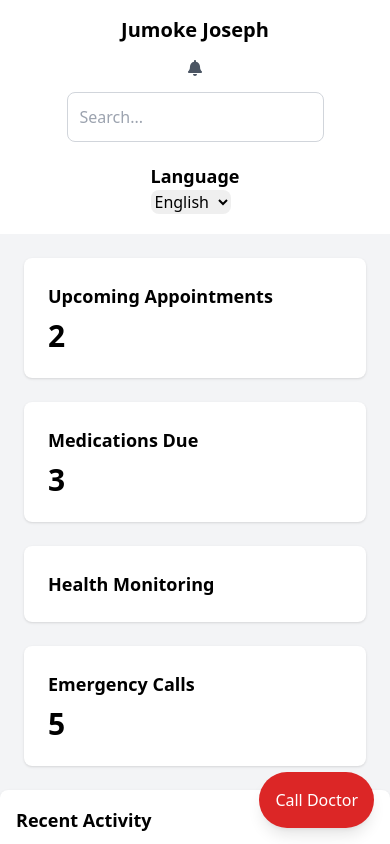
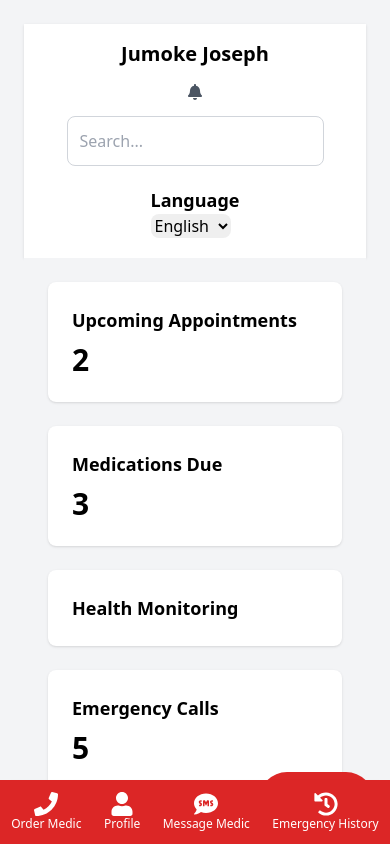
Before and after one commit to Izunna-24/emerghelp-frontend, a React (Create React App) app: page /dashboard in a window 390 px wide. Shown: the top 844 px of the page. Built offline with nearby package versions, Linux system fonts and the light colour scheme.

Commit message:
added navbar

```diff
--- a/src/component/pages/become a medic/MedicDashboard.jsx
+++ b/src/component/pages/become a medic/MedicDashboard.jsx
@@ -14,7 +14,7 @@ function MedicDashboard() {
                             </a>
                         </li>
                         <div className="w-24 h-24 bg-gray-300 rounded-full mb-4 mx-auto"></div>
-                        <h1 className="text-xl font-bold text-center">Izu</h1>
+                        <h1 className="text-xl font-bold text-center">Funke Alaps</h1>
                         <p className="text-black text-center">Doctor</p>
                         <li className="p-4 hover:bg-gray-700">
                             <a href="/profile" className="flex items-center text-lg">
--- a/src/component/pages/usersignup/Dashboard.jsx
+++ b/src/component/pages/usersignup/Dashboard.jsx
@@ -3,8 +3,29 @@ import { FaHome, FaUser, FaBell, FaMoneyBill, FaPhone, FaSms, FaHistory, FaHands
 
 function Dashboard() {
     return (
-        <div className="flex min-h-screen bg-gray-100">
-            <aside className="w-64 bg-red-600 text-white hidden lg:block">
+        <div className="flex flex-col lg:flex-row min-h-screen bg-gray-100">
+            {/* Mobile Menu */}
+            <nav className="lg:hidden bg-red-600 text-white w-full fixed bottom-0 left-0 z-10 flex justify-around py-3 shadow-lg">
+                <a href="/orderMedic" className="flex flex-col items-center">
+                    <FaPhone className="text-2xl" />
+                    <span className="text-xs">Order Medic</span>
+                </a>
+                <a href="/profile" className="flex flex-col items-center">
+                    <FaUser className="text-2xl" />
+                    <span className="text-xs">Profile</span>
+                </a>
+                <a href="/messageMedic" className="flex flex-col items-center">
+                    <FaSms className="text-2xl" />
+                    <span className="text-xs">Message Medic</span>
+                </a>
+                <a href="/emergencyHistory" className="flex flex-col items-center">
+                    <FaHistory className="text-2xl" />
+                    <span className="text-xs">Emergency History</span>
+                </a>
+            </nav>
+
+            {/* Desktop Sidebar */}
+            <aside className="hidden lg:block w-64 bg-red-600 text-white">
                 <nav>
                     <ul>
                         <li className="p-4 hover:bg-gray-700">
@@ -33,7 +54,7 @@ function Dashboard() {
                             </a>
                         </li>
                         <li className="p-4 hover:bg-gray-700">
-                            <a href="/emmergencyHistory" className="flex items-center text-lg">
+                            <a href="/emergencyHistory" className="flex items-center text-lg">
                                 <span className="mr-2 text-xl"><FaHistory /></span> Emergency History
                             </a>
                         </li>
@@ -46,13 +67,14 @@ function Dashboard() {
                 </nav>
             </aside>
 
-            <div className="flex-grow ml-0">
+            {/* Main Content */}
+            <div className="flex-grow p-6">
                 <header className="bg-white shadow p-4 flex flex-col sm:flex-row justify-between items-center">
                     <div>
-                        <h1 className="text-xl font-semibold">Jumoke Joseph </h1>
+                        <h1 className="text-xl font-semibold">Jumoke Joseph</h1>
                     </div>
                     <div className="flex flex-col sm:flex-row items-center space-y-4 sm:space-y-0 sm:space-x-4 mt-4 sm:mt-0">
-                        <button className="text-gray-600 hover:text-gray-900 transition duration-300">
+                        <button className="text-gray-600 hover:text-gray-900 transition-transform duration-500 hover:scale-110">
                             <FaBell />
                         </button>
                         <input
@@ -72,27 +94,29 @@ function Dashboard() {
                     </div>
                 </header>
 
+                {/* Dashboard Cards */}
                 <div className="p-6 bg-gray-100">
-                    <div className="flex flex-col sm:flex-row gap-6">
-                        <div className="bg-white p-6 rounded-lg shadow w-full sm:w-1/2 lg:w-1/4 transition-transform duration-300 hover:scale-105">
+                    <div className="flex flex-wrap gap-6 justify-center">
+                        <div className="bg-white p-6 rounded-lg shadow w-full sm:w-1/2 lg:w-1/4 transition-transform duration-500 hover:scale-110">
                             <h2 className="text-lg font-semibold">Upcoming Appointments</h2>
                             <p className="mt-2 text-3xl font-bold">2</p>
                         </div>
-                        <div className="bg-white p-6 rounded-lg shadow w-full sm:w-1/2 lg:w-1/4 transition-transform duration-300 hover:scale-105">
+                        <div className="bg-white p-6 rounded-lg shadow w-full sm:w-1/2 lg:w-1/4 transition-transform duration-500 hover:scale-110">
                             <h2 className="text-lg font-semibold">Medications Due</h2>
                             <p className="mt-2 text-3xl font-bold">3</p>
                         </div>
-                        <div className="bg-white p-6 rounded-lg shadow w-full sm:w-1/2 lg:w-1/4 transition-transform duration-300 hover:scale-105">
+                        <div className="bg-white p-6 rounded-lg shadow w-full sm:w-1/2 lg:w-1/4 transition-transform duration-500 hover:scale-110">
                             <h2 className="text-lg font-semibold">Health Monitoring</h2>
                         </div>
-                        <div className="bg-white p-6 rounded-lg shadow w-full sm:w-1/2 lg:w-1/4 transition-transform duration-300 hover:scale-105">
+                        <div className="bg-white p-6 rounded-lg shadow w-full sm:w-1/2 lg:w-1/4 transition-transform duration-500 hover:scale-110">
                             <h2 className="text-lg font-semibold">Emergency Calls</h2>
                             <p className="mt-2 text-3xl font-bold">5</p>
                         </div>
                     </div>
                 </div>
 
-                <div className="bg-white p-4 rounded-lg shadow flex flex-col sm:flex-row justify-between">
+                {/* Recent Activity Section */}
+                <div className="bg-white p-4 rounded-lg shadow flex flex-col sm:flex-row justify-between mt-6">
                     <div>
                         <h2 className="text-lg font-bold">Recent Activity</h2>
                         <ul className="mt-4 space-y-3">
@@ -102,12 +126,15 @@ function Dashboard() {
                         </ul>
                     </div>
                 </div>
+
+                {/* Call Doctor Button */}
                 <div className="fixed bottom-4 right-4">
-                    <button className="bg-red-600 text-white p-4 rounded-full shadow-lg hover:bg-red-700 transition-transform duration-300 hover:scale-105">
+                    <button className="bg-red-600 text-white p-4 rounded-full shadow-lg hover:bg-red-700 transition-transform duration-500 hover:scale-110">
                         Call Doctor
                     </button>
                 </div>
 
+                {/* Feedback Section */}
                 <div className="bg-white p-2 shadow mt-6">
                     <h2 className="text-lg font-bold">Feedback</h2>
                     <form className="mt-2">
```
